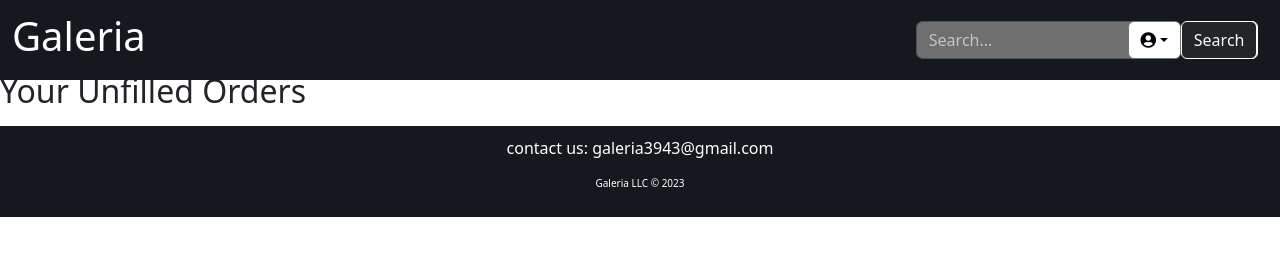
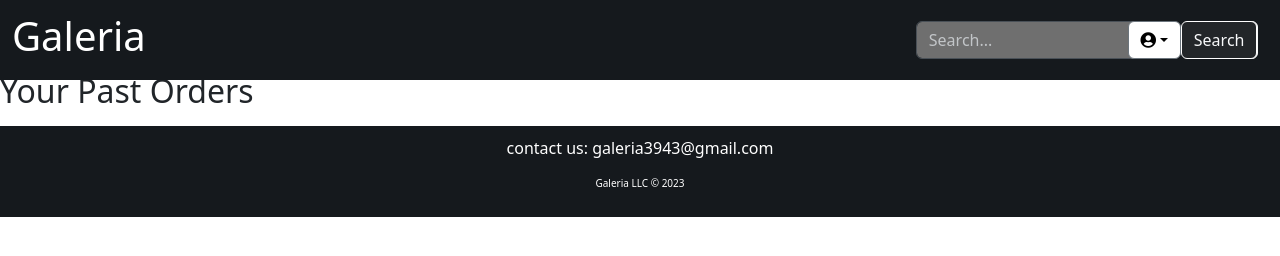
Before and after one commit to BrendenLatham/galeria_production, a React app: page /AccountPage/1 in a window 1280 px wide. Built offline with nearby package versions, Linux system fonts and the light colour scheme; some packages are replaced by stand-ins of ours.

Commit message:
Add files via upload

```diff
--- a/src/app/login/AccountPage.jsx
+++ b/src/app/login/AccountPage.jsx
@@ -26,7 +26,7 @@ const AccountPage = () => {
 
   return (
     <div className="account-orders-container">
-      <h2>Your Unfilled Orders</h2>
+      <h2>Your Past Orders</h2>
       <ul className="order-list">
         {orders.map((order) => (
           <li key={order._id} className="order-item">
```
Also changed, not shown: build/asset-manifest.json, build/index.html, build/static/js/main.3426360f.js.LICENSE.txt (added), 2 other files.
